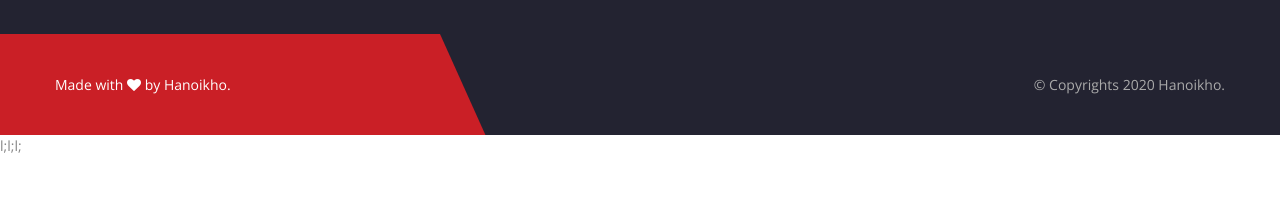
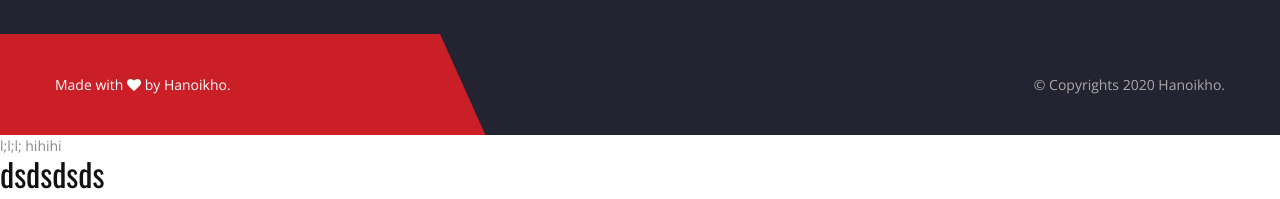
Before and after one commit to leviethung9/Front-end-1, a plain HTML site: page index.html in a window 1280 px wide. Shown: the part 2800-2999 px from the top of the page. Before the commit the page ends 2956 px from the top, so only its background shows below. Drawn offline with nearby package versions, Linux system fonts and the light colour scheme; some packages are replaced by stand-ins of ours.

Commit message:
test 2
test 2

```diff
--- a/index.html
+++ b/index.html
@@ -53,6 +53,9 @@ g
 fg
 f
 "></label>
+hihihi
+
+<h2>dsdsdsds</h2>
     <div id="page" class="hfeed site">
         <!-- mobile menu -->
         <nav id="mobile-menu">
```
